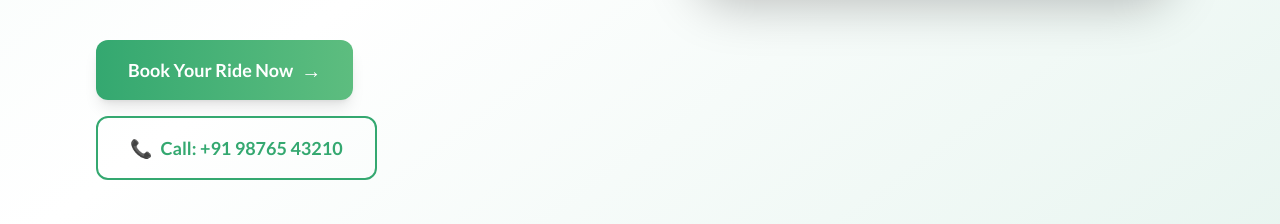
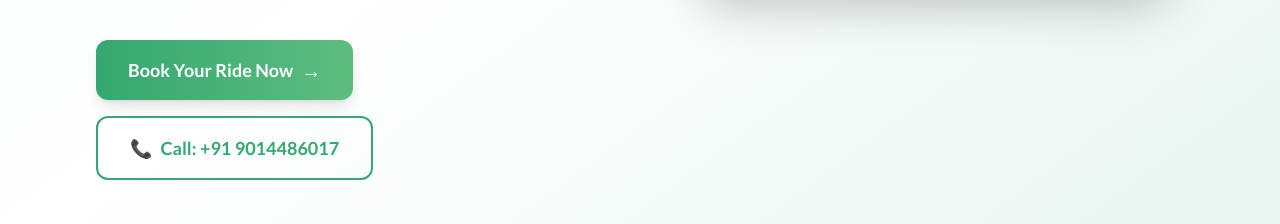
Before and after one commit to nagendra1909/Guptas-Travels, a React (Vite) app: page / in a window 1280 px wide. Shown: the part 780-1004 px from the top of the page. Built offline with nearby package versions, Linux system fonts and the light colour scheme.

Commit message:
Update contact number across multiple components and HTML file for consistency

```diff
--- a/client/components/BikeRentals.tsx
+++ b/client/components/BikeRentals.tsx
@@ -372,7 +372,7 @@ export default function BikeRentals() {
             <div className="flex flex-col sm:flex-row gap-4 justify-center items-center">
               <button className="px-10 py-5 rounded-full bg-gradient-to-r from-[hsl(var(--sacred-saffron))] to-[hsl(var(--kumkum-red))] text-white font-['Lato'] font-bold text-lg shadow-2xl hover:shadow-3xl transform hover:-translate-y-1 transition-all duration-300 flex items-center gap-3 group">
                 <span className="text-2xl">📞</span>
-                <span>Call: +91 98765 43210</span>
+                <span>Call: +91 9014486017</span>
                 <span className="text-xl group-hover:translate-x-2 transition-transform">→</span>
               </button>
               <button className="px-10 py-5 rounded-full border-3 border-[hsl(var(--sacred-saffron))] text-[hsl(var(--sacred-saffron))] font-['Lato'] font-bold text-lg hover:bg-[hsl(var(--sacred-saffron))] hover:text-white transition-all duration-300 flex items-center gap-3 bg-white shadow-lg">
--- a/client/components/Footer.tsx
+++ b/client/components/Footer.tsx
@@ -30,7 +30,7 @@ export default function Footer() {
       description: (
         <div className="mt-2 space-y-2">
           <p className="font-semibold text-[#34a870]">
-            +91 98765 43210
+            +91 9014486017
           </p>
           <p className="text-sm text-[#1a4d32]">
             Call us 24/7 for bookings & assistance
@@ -149,7 +149,7 @@ export default function Footer() {
               <li className="flex items-center gap-2 hover:text-[#34a870] transition-colors smooth-transition">
                 <span>📞</span>
                 <button onClick={handlePhoneClick} className="hover:underline">
-                  +91 98765 43210
+                  +91 9014486017
                 </button>
               </li>
               <li className="flex items-center gap-2 hover:text-[#34a870] transition-colors smooth-transition">
--- a/client/components/Hero.tsx
+++ b/client/components/Hero.tsx
@@ -9,7 +9,7 @@ export default function Hero() {
       description: (
         <div className="mt-2 space-y-2">
           <p className="font-semibold text-[hsl(var(--sacred-saffron))]">
-            +91 98765 43210
+            +91 9014486017
           </p>
           <p className="text-sm">
             We're available 24/7 to assist you
@@ -100,8 +100,8 @@ export default function Hero() {
               className="px-5 sm:px-8 py-2.5 sm:py-4 rounded-lg sm:rounded-xl border-2 border-[#34a870] text-[#34a870] font-['Lato'] font-bold text-sm sm:text-lg hover:bg-[#34a870] hover:text-white smooth-transition flex items-center justify-center gap-2 w-full sm:w-auto"
             >
               <span>📞</span>
-              <span className="hidden sm:inline">Call: +91 98765 43210</span>
-              <span className="sm:hidden">+91 98765 43210</span>
+              <span className="hidden sm:inline">Call: +91 9014486017</span>
+              <span className="sm:hidden">+91 9014486017</span>
             </button>
           </div>
         </div>
--- a/client/components/VehicleFleet.tsx
+++ b/client/components/VehicleFleet.tsx
@@ -439,7 +439,7 @@ export default function VehicleFleet() {
             <div className="flex flex-col sm:flex-row gap-4 sm:gap-6 justify-center items-center flex-wrap">
               <button className="px-10 py-4 rounded-xl bg-gradient-to-r from-emerald-600 to-emerald-700 text-white font-['Lato'] font-bold text-lg shadow-lg hover:shadow-xl transform hover:-translate-y-1 transition-all flex items-center gap-2 whitespace-nowrap">
                 <span>�</span>
-                <span>Call: +91 98765 43210</span>
+                <span>Call: +91 9014486017</span>
               </button>
               <button className="px-10 py-4 rounded-xl border-2 border-emerald-600 text-emerald-700 font-['Lato'] font-bold text-lg hover:bg-emerald-600 hover:text-white transition-all flex items-center gap-2 whitespace-nowrap">
                 <span>💬</span>
--- a/index.html
+++ b/index.html
@@ -37,7 +37,7 @@
       "logo": "https://www.guptasagency.com/guptas-logo.png",
       "sameAs": [],
       "description": "GUPTAS AGENCY offers reliable cab services for temple tours, outstation trips, and local travel. Book sedans, SUVs, and tempo travellers with professional drivers.",
-      "telephone": "+91 98765 43210",
+      "telephone": "+91 9014486017",
       "address": {
         "@type": "PostalAddress",
         "addressLocality": "Tirupati",
```
